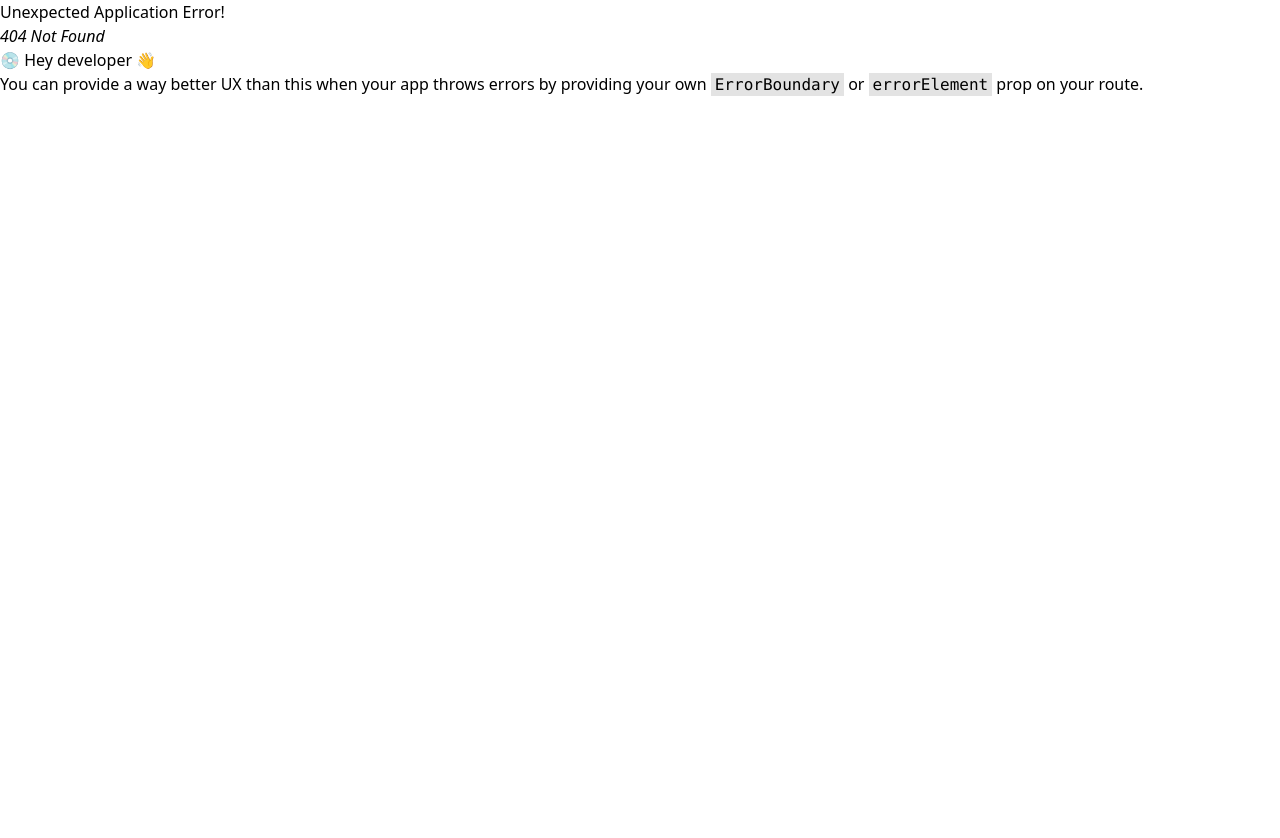
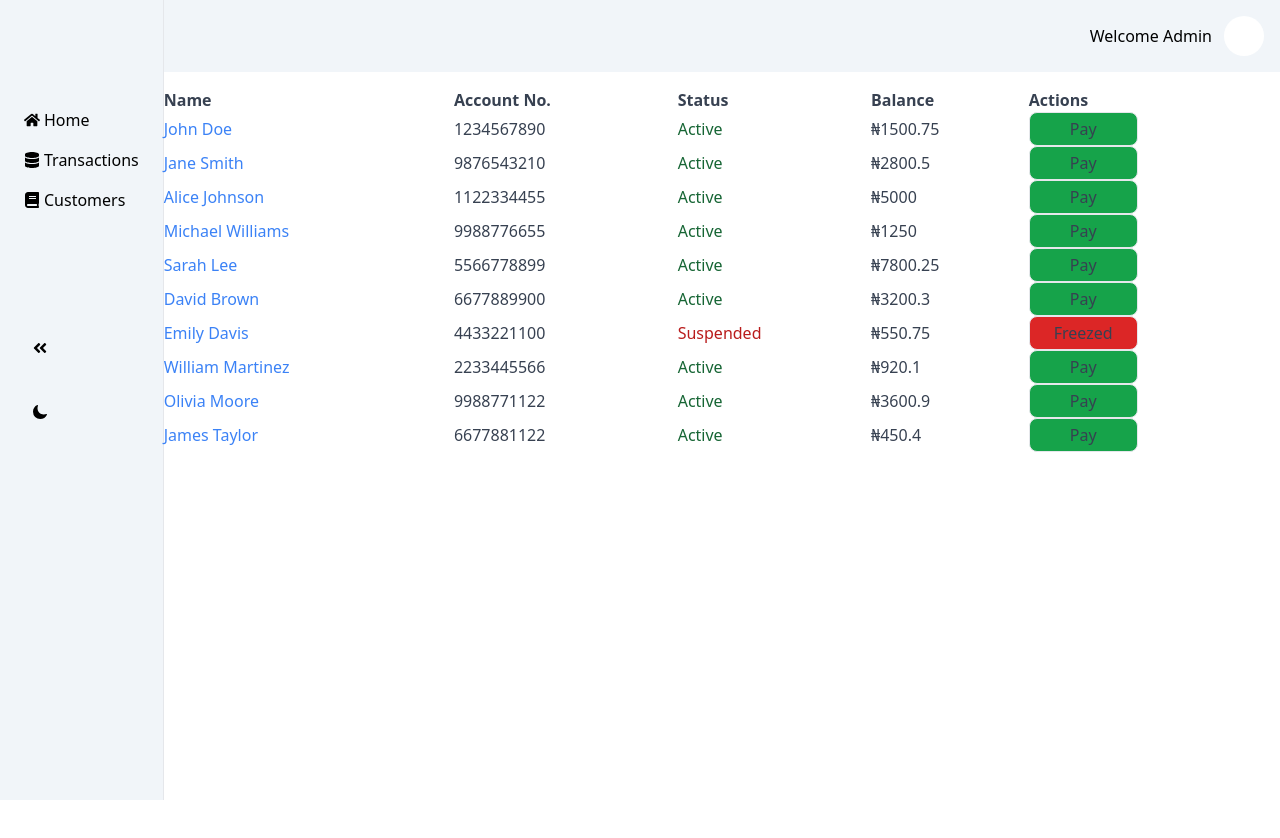
Before and after one commit to RidwanAdebosin/banking-dashboard, a React (Vite) app: page /customers in a window 1280 px wide. Before the commit this address had no page. Shown: the top 838 px of the page. Before the commit the page ends 800 px from the top, so only its background shows below. Built offline with nearby package versions, Linux system fonts and the light colour scheme.

Commit message:
Dynamic routing done using react Loader

```diff
--- a/src/Pages/AdminDashBoard.tsx
+++ b/src/Pages/AdminDashBoard.tsx
@@ -1,13 +1,13 @@
 import { useState } from "react";
 import { BankSummary } from "../components/BankSummary";
 import { Users } from "../components/Users";
-import { usersData } from "../utils/data";
+import { UserDataType, usersData } from "../utils/data";
 
 const AdminDashBoard = () => {
   const [searchUser, setSearchUser] = useState("");
   const [filteredUser, setFilteredUser] = useState(usersData);
 
-  const handleSearchUser = (e) => {
+  const handleSearchUser = (e): void => {
     e.preventDefault();
     // saving the user input into a variable
     const searchedUser = e.target.value;
@@ -15,20 +15,20 @@ const AdminDashBoard = () => {
 
     // Create a new filteredItem based on the searched query
     const filteredItem = usersData.filter(
-      (user) => user?.name.toLowerCase().includes(searchedUser)
+      (user) => user?.name?.toLowerCase().includes(searchedUser)
 
       // user?.accountNumber?.toLocaleString().includes(searchedUser)
     );
     console.log(filteredItem);
     setFilteredUser(filteredItem);
 
-    if (filteredItem.length < 0) {
-      return filteredUser;
-    }
+    // if (filteredItem.length < 0) {
+    //   return filteredUser;
+    // }
   };
 
   return (
-    <section className="py-8 px-4 lg:px-8">
+    <section className="py-8 px-4 lg:px-8 grid grid-cols-1 gap-4">
       <BankSummary onSearchUser={handleSearchUser} />
       <Users filteredUser={filteredUser} />
     </section>
--- a/src/Pages/CustomersPage.tsx
+++ b/src/Pages/CustomersPage.tsx
@@ -1,5 +1,69 @@
+import { Link, useLoaderData } from "react-router-dom";
+import { UserDataType, usersData } from "../utils/data";
+
 const CustomersPage = () => {
-  return <h1>Customer</h1>;
+  // const usersData = useLoaderData() as UserDataType[];
+  const handleTransfer = () => {
+    // Implement transfer logic here
+  };
+
+  return (
+    <section className="relative flex flex-col h-screen w-full text-gray-700 bg-white dark:bg-blue-950 dark:text-white rounded-lg bg-clip-border py-4">
+      <table className="w-full text-left table-auto min-w-max">
+        <thead>
+          <tr>
+            <th>Name</th>
+            <th>Account No.</th>
+            <th>Status</th>
+            <th>Balance</th>
+            <th>Actions</th>
+          </tr>
+        </thead>
+        <tbody>
+          {usersData.map((user: UserDataType) => (
+            <tr
+              key={user?.accountNumber}
+              className="hover:bg-slate-50 dark:hover:bg-slate-900"
+            >
+              <td>
+                <Link
+                  to={`/customers/${user.accountNumber}`}
+                  className="text-blue-500 hover:underline"
+                >
+                  {user?.name}
+                </Link>
+              </td>
+              <td>{user?.accountNumber}</td>
+              <td
+                className={`${
+                  user.accountStatus === "Active"
+                    ? "text-green-800"
+                    : "text-red-700"
+                }`}
+              >
+                {user?.accountStatus}
+              </td>
+              <td>₦{user?.balance}</td>
+              <td>
+                {user?.accountStatus === "Active" ? (
+                  <button className="bg-green-600 px-10 py-1 border rounded-lg">
+                    Pay
+                  </button>
+                ) : (
+                  <button
+                    disabled
+                    className="bg-red-600 px-6 py-1 border rounded-lg"
+                  >
+                    Freezed
+                  </button>
+                )}
+              </td>
+            </tr>
+          ))}
+        </tbody>
+      </table>
+    </section>
+  );
 };
 
 export default CustomersPage;
--- /dev/null
+++ b/src/Pages/Error.tsx
@@ -0,0 +1,21 @@
+import { useRouteError, Link } from "react-router";
+const Error = () => {
+  const error = useRouteError();
+
+  if (error.status === 404) {
+    return (
+      <main className="grid min-h-[100vh] place-items-center px-8">
+        <p className="text-center">4040</p>
+        <h1>page not found</h1>
+        <p>{error.message}</p>
+      </main>
+    );
+  }
+  return (
+    <main className="grid min-h-[100vh] place-items-center px-8">
+      <h4 className="text-center">there was an error</h4>
+    </main>
+  );
+};
+
+export default Error;
--- /dev/null
+++ b/src/Pages/SingleClientPage.tsx
@@ -0,0 +1,33 @@
+// import { usersData } from "../utils/data"
+import { useLoaderData } from "react-router";
+import { Card } from "../utils/Card";
+import { UserDataType } from "../utils/data";
+
+const SingleClientPage = () => {
+  const user = useLoaderData() as UserDataType;
+  console.log(user);
+
+  return (
+    <>
+      <section className="flex justify-between">
+        <div>
+          <Card>
+            <p>
+              Account Name: <span>{user.name}</span>
+            </p>
+            <p>
+              Account Number: <span>{user.accountNumber}</span>
+            </p>
+          </Card>
+        </div>
+        <div>
+          <Card>
+            Account Name: <span>{}</span>
+          </Card>
+        </div>
+      </section>
+    </>
+  );
+};
+
+export default SingleClientPage;
--- a/src/Router/Layout.tsx
+++ b/src/Router/Layout.tsx
@@ -5,15 +5,14 @@ import Navigation from "../components/Navigation";
 const Layout = () => {
   return (
     <div className="flex">
-      <aside className="relative z-20 bg-slate-100 px-4 dark:bg-blue-950 h-screen border-r">
+      <aside className=" bg-slate-100 px-4 dark:bg-blue-950 h-svh border-r">
         <SideBar />
       </aside>
-
-      <div className="flex flex-col h-screen w-full">
-        <header className="fixed w-full bg-slate-100 py-4 mb-10 flex justify-center dark:bg-blue-950 dark:text-white items-center">
+      <div className="flex flex-col w-full pl-15">
+        <header className=" w-full bg-slate-100 py-4 flex justify-end dark:bg-blue-950 dark:text-white items-center pr-4">
           <Navigation />
         </header>
-        <main className="mt-14  dark:bg-blue-950">
+        <main className="  dark:bg-blue-950">
           <Outlet />
         </main>
       </div>
--- a/src/Router/router.jsx
+++ b/src/Router/router.jsx
@@ -3,19 +3,34 @@ import AdminDashBoard from "../Pages/AdminDashBoard";
 import Layout from "./Layout";
 import TransactionsPage from "../Pages/TransactionsPage";
 import CustomersPage from "../Pages/CustomersPage";
+import SingleClientPage from "../Pages/SingleClientPage";
+import { usersData } from "../utils/data";
+import Error from "../Pages/Error";
 
 const router = createBrowserRouter([
   {
+    path: "/",
     element: <Layout />,
-
+    errorElement: <Error />,
     children: [
       {
-        path: "/",
+        index: true,
         element: <AdminDashBoard />,
       },
       {
-        path: "customers-page",
+        path: "customers",
         element: <CustomersPage />,
+        // loader: () => usersData,
+      },
+      {
+        path: "customers/:accountNumber",
+        element: <SingleClientPage />,
+        loader: async ({ params }) => {
+          const user = usersData.find(
+            (user) => user.accountNumber === Number(params.accountNumber)
+          );
+          return user;
+        },
       },
       {
         path: "/transactions-page",
--- a/src/components/SideBar.tsx
+++ b/src/components/SideBar.tsx
@@ -67,7 +67,7 @@ const SideBar = () => {
             </li>
 
             <li className="list-type-none  p-2 hover:rounded-full hover:bg-slate-400">
-              <Link to="customers-page" className="flex items-center gap-1">
+              <Link to="customers" className="flex items-center gap-1">
                 <span>
                   <FaBook />
                 </span>
--- a/src/components/Users.tsx
+++ b/src/components/Users.tsx
@@ -1,34 +1,51 @@
+import { UserDataType } from "../utils/data";
+
 export const Users = ({ filteredUser }) => {
   const handleTransfer = () => {};
   return (
-    <section className="relative flex flex-col w-full h-[70svh] text-gray-700 bg-white  rounded-lg bg-clip-border py-4">
+    <section className="relative flex flex-col w-full h-[70svh] text-gray-700 bg-white dark:bg-blue-950 dark:text-white rounded-lg bg-clip-border py-4">
       <table className="w-full text-left table-auto min-w-max">
         <thead className="">
           <tr className=" ">
             <th>Name</th>
-            <th>Account Number</th>
-            <th>Balance</th>
+            <th>Account No.</th>
+            <th>Status</th>
             <th>Balance</th>
             <th></th>
           </tr>
         </thead>
-        {filteredUser.map((user: userData) => (
-          <tbody key={user.accountNumber} className="">
-            <tr className="hover:bg-slate-50">
-              <td>{user.name}</td>
-              <td>{user.accountNumber}</td>
-              <td>{user.accountStatus}</td>
-              <td>₦{user.balance}</td>
+        {filteredUser.map((user: UserDataType) => (
+          <tbody key={user?.accountNumber} className="mb-4">
+            <tr className="hover:bg-slate-50 dark:hover:bg-slate-900">
+              <td>{user?.name}</td>
+              <td>{user?.accountNumber}</td>
+              <td
+                className={`${
+                  user.accountStatus === "Active"
+                    ? " text-green-800"
+                    : "text-red-700"
+                }`}
+              >
+                {user?.accountStatus}
+              </td>
+              <td>₦{user?.balance}</td>
               <td>
-                <button
-                  onClick={() => handleTransfer()}
-                  className="px-10 py-2 border rounded-lg bg-green-600"
-                >
-                  Pay
-                </button>
+                <td>
+                  {user?.accountStatus === "Active" ? (
+                    <button className="bg-green-600 px-10 py-1 border rounded-lg">
+                      Pay
+                    </button>
+                  ) : (
+                    <button
+                      disabled
+                      className="bg-red-600 px-6 py-1 border rounded-lg"
+                    >
+                      Freezed
+                    </button>
+                  )}
+                </td>
               </td>
             </tr>
-            {/* </Card> */}
           </tbody>
         ))}
       </table>
--- a/src/utils/data.tsx
+++ b/src/utils/data.tsx
@@ -1,5 +1,4 @@
-type UserDataType = [
-  {
+export interface UserDataType {
   name: string;
   balance: number;
   accountNumber: number;
@@ -8,15 +7,19 @@ type UserDataType = [
   phoneNumber: number;
   address: string;
   dateOfBirth: string | number;
-    lastTransaction: { date: number; amount: number; description: string };
+  lastTransaction: {
+    date: number | string;
+    amount: number;
+    description: string;
+  };
   accountStatus: string;
   createdAt: number | string;
   currency: string;
   userType: string;
   isVerified: boolean;
 }
-];
-export const usersData: UserDataType = [
+
+export const usersData: UserDataType[] = [
   {
     name: "John Doe",
     balance: 1500.75,
@@ -87,7 +90,7 @@ export const usersData: UserDataType = [
     address: "321 Pine St, Villagetown, USA",
     dateOfBirth: "1995-06-18",
     lastTransaction: {
-      date: "2024-11-13",
+      date: 2024 - 11 - 13,
       amount: -50.0,
       description: "Restaurant Payment",
     },
@@ -107,7 +110,7 @@ export const usersData: UserDataType = [
     address: "456 Birch Rd, Smalltown, USA",
     dateOfBirth: "1990-11-05",
     lastTransaction: {
-      date: "2024-11-16",
+      date: 2024 - 11 - 16,
       amount: 500.0,
       description: "Salary Deposit",
     },
```
Lines whose indentation alone changed are shown as unchanged.
